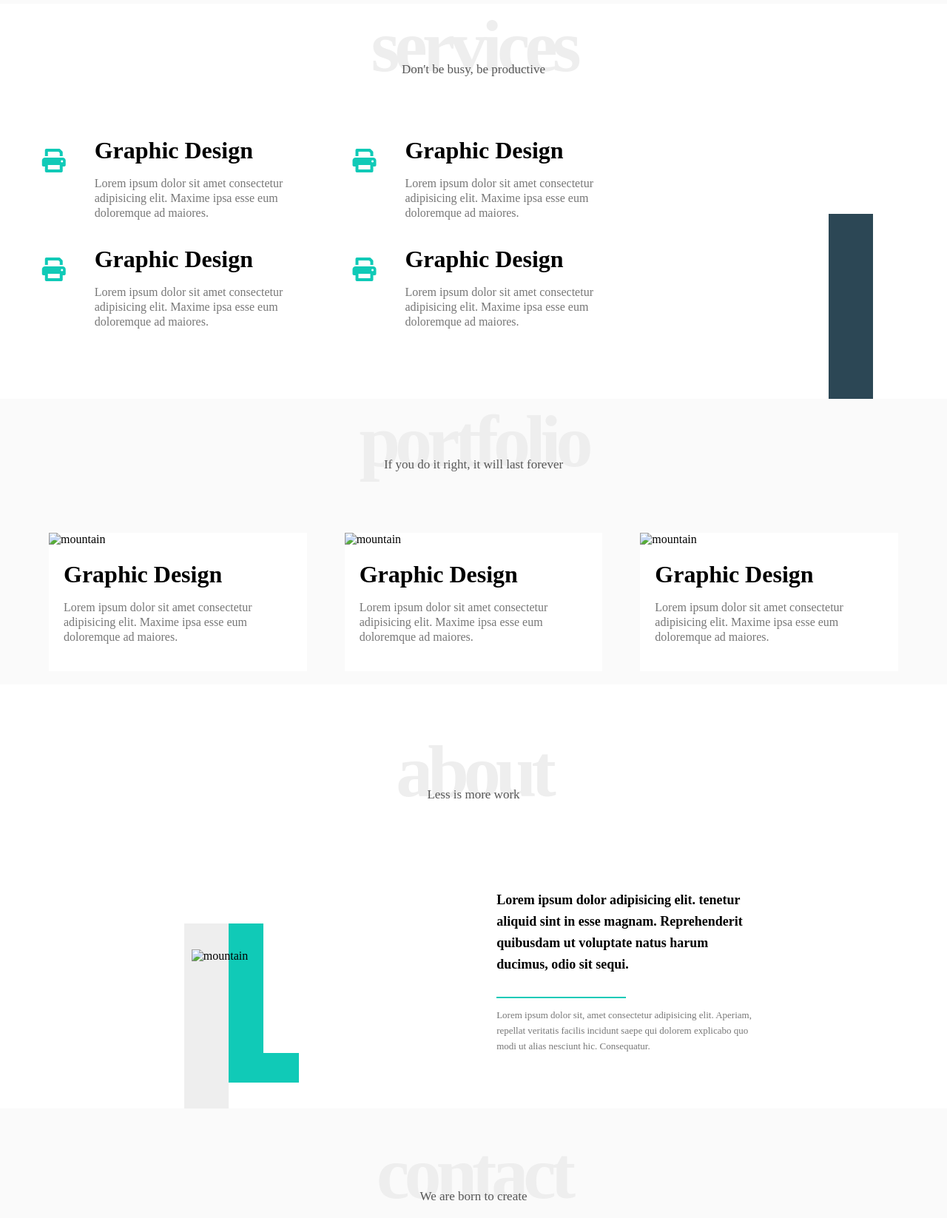
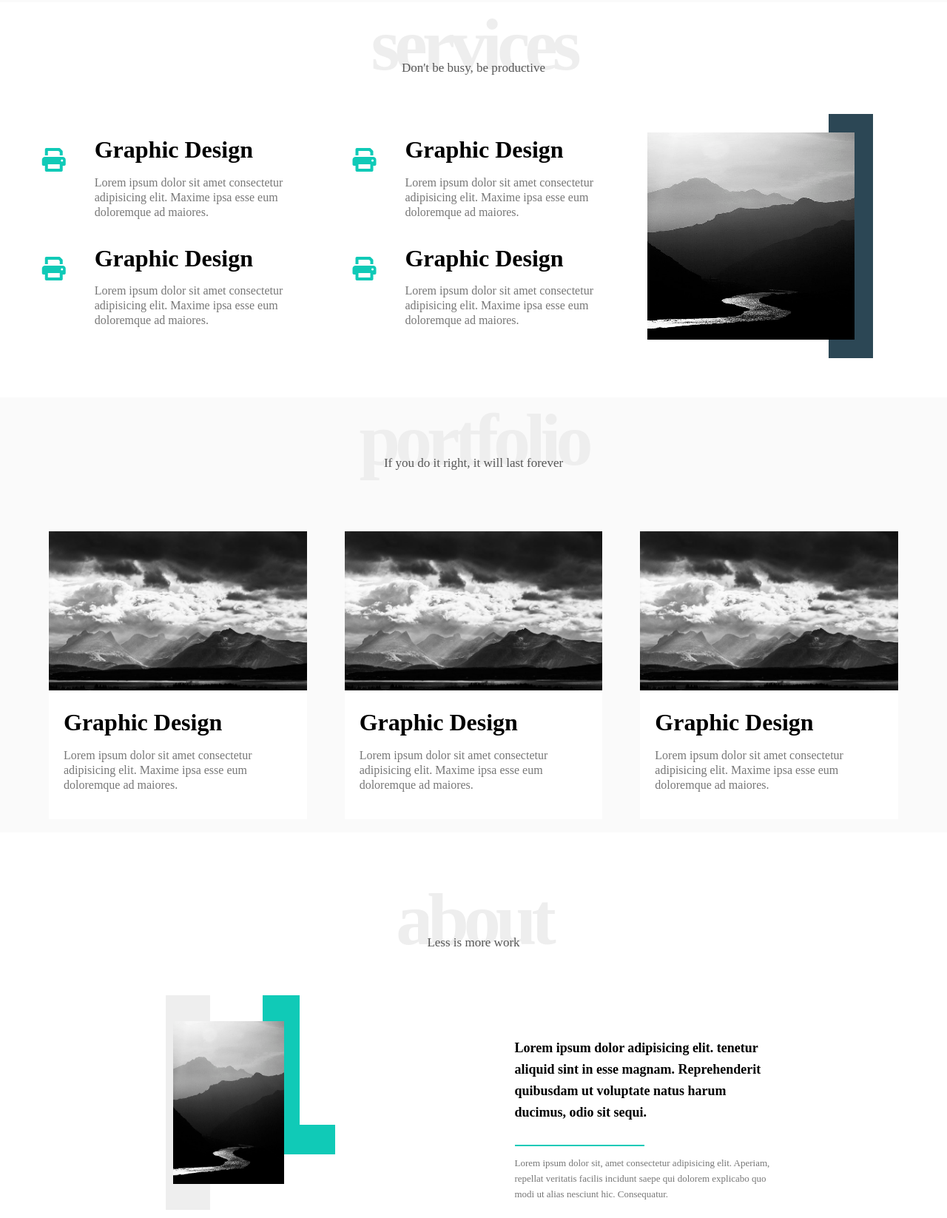
Before and after one commit to mouhabalbizanti/first-template-css-html-zero-web-school, a website: page index.html in a window 1280 px wide. Shown: the part 1103-2749 px from the top of the page at 74% size. Drawn offline with Linux system fonts and the light colour scheme; the site is published under a folder, as on GitHub Pages, so addresses that start at the root find nothing.

Commit message:
fix html src files

```diff
--- a/index.html
+++ b/index.html
@@ -16,7 +16,7 @@
   <link rel="preconnect" href="https://fonts.gstatic.com" crossorigin>
   <link href="https://fonts.googleapis.com/css2?family=Roboto:wght@300;400&display=swap" rel="stylesheet">
   <!-- Main javascripts File -->
-  <script src="/public/javascripts/main.js"></script>
+  <script src="public/javascripts/main.js"></script>
 
   <title>Practice One </title>
 </head>
@@ -25,7 +25,7 @@
   <!-- Start Header -->
   <div class="header">
     <div class="container">
-      <img class="container_top_logo" src="/public/images/logo.png" alt="company logo">
+      <img class="container_top_logo" src="public/images/logo.png" alt="company logo">
       <div class="icolink">
         <div class="icon">
           <div></div>
@@ -49,7 +49,7 @@
     <div class="container2">
       <h1 class="align-intro">Hello There</h1>
       <P class="align-intro">We are Leon - Super Creative & Minimal Agency Web Template</P>
-      <img src="/public/images/landing image1.jpg" alt="moutain landing image">
+      <img src="public/images/landing image1.jpg" alt="moutain landing image">
     </div>
   </div>
   <!-- End Landing -->
@@ -134,7 +134,7 @@
         </div>
         <div class="col imag-col">
           <div class="imag">
-            <img src="/public/images/black-and-white-landscape.jpg" alt="">
+            <img src="public/images/black-and-white-landscape.jpg" alt="">
           </div>
         </div>
       </div>
@@ -150,7 +150,7 @@
         <div class="card">
           <div class="elebox1">
             <div class="imag">
-              <img src="/public/images/portfolio2.jpg" alt="mountain">
+              <img src="public/images/portfolio2.jpg" alt="mountain">
             </div>
             <div class="text">
               <h1>Graphic Design</h1>
@@ -164,7 +164,7 @@
         <div class="card">
           <div class="elebox1">
             <div class="imag">
-              <img src="/public/images/portfolio2.jpg" alt="mountain">
+              <img src="public/images/portfolio2.jpg" alt="mountain">
             </div>
             <div class="text">
               <h1>Graphic Design</h1>
@@ -178,7 +178,7 @@
         <div class="card">
           <div class="elebox1">
             <div class="imag">
-              <img src="/public/images/portfolio2.jpg" alt="mountain">
+              <img src="public/images/portfolio2.jpg" alt="mountain">
             </div>
             <div class="text">
               <h1>Graphic Design</h1>
@@ -203,7 +203,7 @@
         <div class="comimag">
           <div class="elebox1">
             <div class="imag">
-              <img src="/public/images/black-and-white-landscape.jpg" alt="mountain">
+              <img src="public/images/black-and-white-landscape.jpg" alt="mountain">
             </div>
             </div>
         </div>
```
